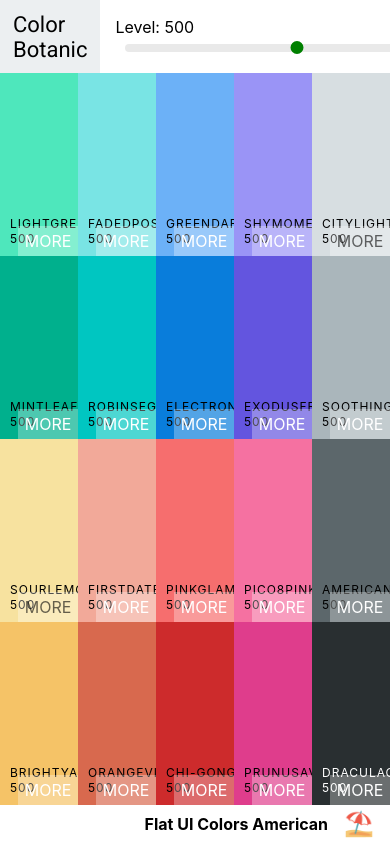
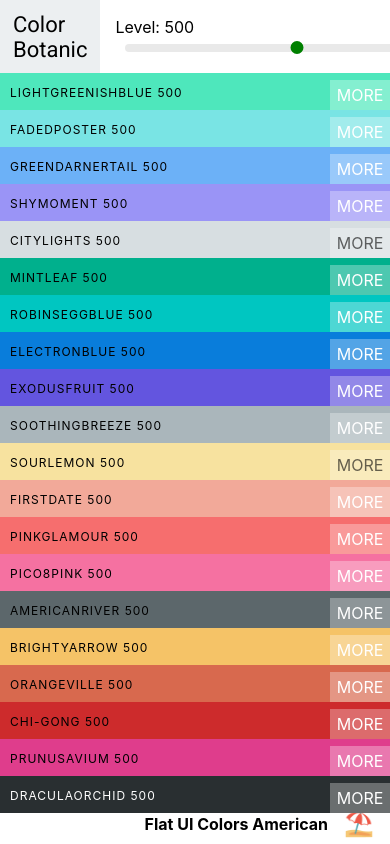
Before and after one commit to appsius/Color_Botanic, a React (Create React App) app: page /palette/flat-ui-colors-american in a window 390 px wide. Shown: the top 844 px of the page. Built offline with nearby package versions, Linux system fonts and the light colour scheme.

Commit message:
Create Responsive Sizes

```diff
--- a/src/PaletteFormNav.js
+++ b/src/PaletteFormNav.js
@@ -9,7 +9,6 @@
 import Typography from '@material-ui/core/Typography';
 import IconButton from '@material-ui/core/IconButton';
 import AddToPhotosIcon from '@material-ui/icons/AddToPhotos';
-import ChevronRightIcon from '@material-ui/icons/ChevronRight';
 import Button from '@material-ui/core/Button';
 import styles from './styles/PaletteFormNavStyles';
 
@@ -35,7 +34,6 @@
   }
   render() {
     const { classes, open, palettes, handleSubmit } = this.props;
-    const { newPaletteName } = this.state;
     return (
       <div className={classes.root}>
         <CssBaseline />
--- a/src/PaletteMetaForm.js
+++ b/src/PaletteMetaForm.js
@@ -52,7 +52,7 @@
 
   render() {
     const { newPaletteName } = this.state;
-    const { hideForm, handleSubmit } = this.props;
+    const { hideForm } = this.props;
 
     return (
       <div>
--- a/src/styles/ColorBoxStyles.js
+++ b/src/styles/ColorBoxStyles.js
@@ -1,4 +1,5 @@
 import chroma from 'chroma-js';
+import sizes from './sizes';
 
 export default {
   ColorBox: {
@@ -11,6 +12,18 @@
     marginBottom: '-3.5px',
     '&:hover button': {
       opacity: 1
+    },
+    [sizes.down('lg')]: {
+      width: '25%',
+      height: props => (props.showingFullPalette ? '20%' : '50%')
+    },
+    [sizes.down('md')]: {
+      width: '50%',
+      height: props => (props.showingFullPalette ? '10%' : '50%')
+    },
+    [sizes.down('xs')]: {
+      width: '100%',
+      height: props => (props.showingFullPalette ? '5%' : '10%')
     }
   },
   copyText: {
--- /dev/null
+++ b/src/styles/sizes.js
@@ -0,0 +1,12 @@
+export default {
+  up() {},
+  down(size) {
+    const sizes = {
+      xs: '575.98px',
+      sm: '767.98px',
+      md: '991.98px',
+      lg: '1199.98px'
+    };
+    return `@media (max-width: ${sizes[size]})`;
+  }
+};
```
